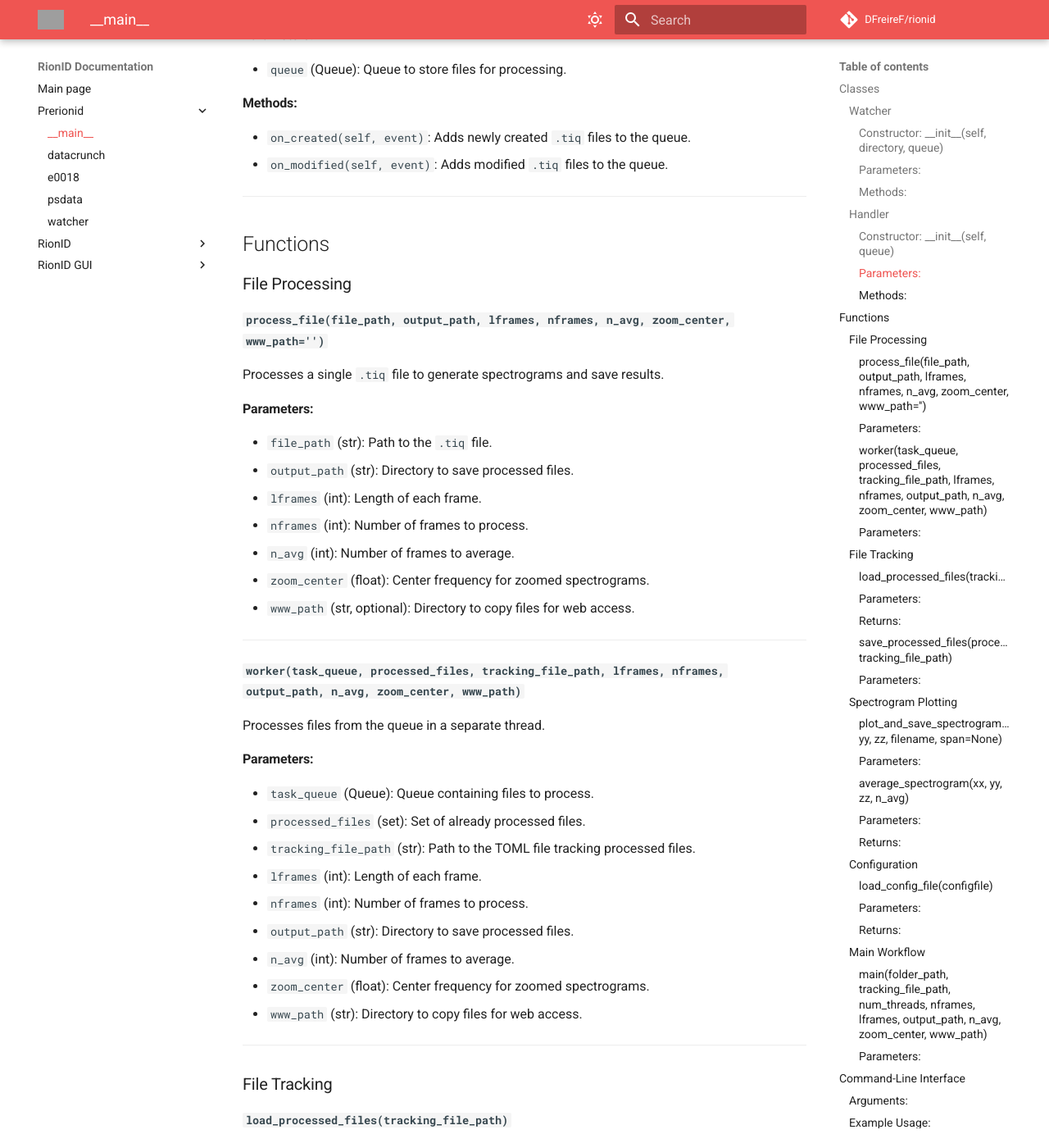
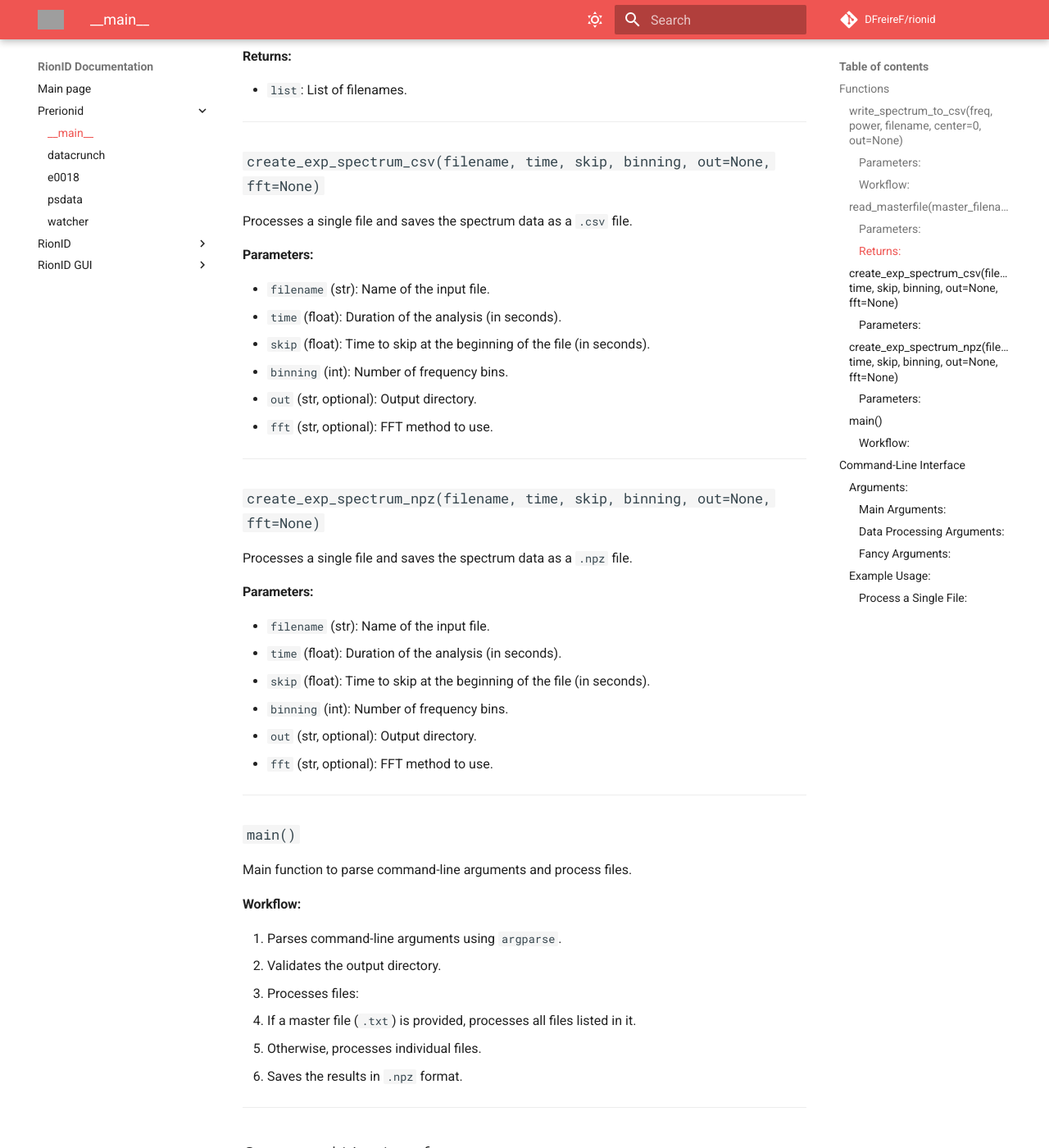
Before and after one commit to DFreireF/rionid, an MkDocs documentation site: the page built from docs/prerionid/__main__.md, in a window 1280 px wide and 1400 px high, scrolled down 952 px. Shown: the whole window at 82% size. Built offline with MkDocs 1.6.1 and Material for MkDocs 9.7.7, drawn with Linux system fonts in a browser that asks for light colours; comment, search, counter and statistics services are not loaded; some of the changed text lies outside the part shown; grey boxes are pictures that could not be loaded.

Commit message:
updating documentation Tue Mar 25 08:49:17 MDT 2025

````diff
--- a/docs/prerionid/__main__.md
+++ b/docs/prerionid/__main__.md
@@ -1,173 +1,99 @@
-# DataCrunch Module
+# PreRionID Main Module
 
-The `datacrunch.py` module provides a multithreaded system for processing `.tiq` files in a directory. It monitors the directory for new or modified files, processes them to generate spectrograms, and saves the results in various formats. The module also tracks processed files to avoid redundant processing.
+The `__main__.py` module in the `prerionid` package serves as the entry point for processing Schottky data files. It provides functionality to analyze IQ data, generate spectrums, and save results in `.csv` or `.npz` formats. The module supports batch processing of multiple files and offers various options for customization.
 
-## Classes
+## Functions
 
-### `Watcher`
-
-The `Watcher` class monitors a directory for new or modified `.tiq` files and adds them to a processing queue.
-
-#### Constructor: `__init__(self, directory, queue)`
-Initializes the `Watcher` instance.
+### `write_spectrum_to_csv(freq, power, filename, center=0, out=None)`
+Writes the frequency and power spectrum data to a `.csv` file.
 
 #### Parameters:
-- `directory` (str): Path to the directory to monitor.
-- `queue` (Queue): Queue to store files for processing.
+- `freq` (array): Frequency data.
+- `power` (array): Power data.
+- `filename` (str): Name of the input file.
+- `center` (float, optional): Center frequency (default: `0`).
+- `out` (str, optional): Output directory.
 
-#### Methods:
-- `run(self)`: Starts the directory monitoring process using `watchdog`.
+#### Workflow:
+1. Combines frequency, power, and dBm values into a single array.
+2. Saves the data to a `.csv` file with a timestamped filename.
 
 ---
 
-### `Handler`
-
-The `Handler` class extends `FileSystemEventHandler` to handle file system events.
-
-#### Constructor: `__init__(self, queue)`
-Initializes the `Handler` instance.
+### `read_masterfile(master_filename)`
+Reads a list of filenames from a master file.
 
 #### Parameters:
-- `queue` (Queue): Queue to store files for processing.
+- `master_filename` (str): Path to the master file.
 
-#### Methods:
-- `on_created(self, event)`: Adds newly created `.tiq` files to the queue.
-- `on_modified(self, event)`: Adds modified `.tiq` files to the queue.
+#### Returns:
+- `list`: List of filenames.
 
 ---
 
-## Functions
-
-### File Processing
-
-#### `process_file(file_path, output_path, lframes, nframes, n_avg, zoom_center, www_path='')`
-Processes a single `.tiq` file to generate spectrograms and save results.
+### `create_exp_spectrum_csv(filename, time, skip, binning, out=None, fft=None)`
+Processes a single file and saves the spectrum data as a `.csv` file.
 
 #### Parameters:
-- `file_path` (str): Path to the `.tiq` file.
-- `output_path` (str): Directory to save processed files.
-- `lframes` (int): Length of each frame.
-- `nframes` (int): Number of frames to process.
-- `n_avg` (int): Number of frames to average.
-- `zoom_center` (float): Center frequency for zoomed spectrograms.
-- `www_path` (str, optional): Directory to copy files for web access.
+- `filename` (str): Name of the input file.
+- `time` (float): Duration of the analysis (in seconds).
+- `skip` (float): Time to skip at the beginning of the file (in seconds).
+- `binning` (int): Number of frequency bins.
+- `out` (str, optional): Output directory.
+- `fft` (str, optional): FFT method to use.
 
 ---
 
-#### `worker(task_queue, processed_files, tracking_file_path, lframes, nframes, output_path, n_avg, zoom_center, www_path)`
-Processes files from the queue in a separate thread.
+### `create_exp_spectrum_npz(filename, time, skip, binning, out=None, fft=None)`
+Processes a single file and saves the spectrum data as a `.npz` file.
 
 #### Parameters:
-- `task_queue` (Queue): Queue containing files to process.
-- `processed_files` (set): Set of already processed files.
-- `tracking_file_path` (str): Path to the TOML file tracking processed files.
-- `lframes` (int): Length of each frame.
-- `nframes` (int): Number of frames to process.
-- `output_path` (str): Directory to save processed files.
-- `n_avg` (int): Number of frames to average.
-- `zoom_center` (float): Center frequency for zoomed spectrograms.
-- `www_path` (str): Directory to copy files for web access.
+- `filename` (str): Name of the input file.
+- `time` (float): Duration of the analysis (in seconds).
+- `skip` (float): Time to skip at the beginning of the file (in seconds).
+- `binning` (int): Number of frequency bins.
+- `out` (str, optional): Output directory.
+- `fft` (str, optional): FFT method to use.
 
 ---
 
-### File Tracking
+### `main()`
+Main function to parse command-line arguments and process files.
 
-#### `load_processed_files(tracking_file_path)`
-Loads the list of processed files from a TOML file.
-
-#### Parameters:
-- `tracking_file_path` (str): Path to the TOML file.
-
-#### Returns:
-- `set`: Set of processed files.
-
----
-
-#### `save_processed_files(processed, tracking_file_path)`
-Saves the list of processed files to a TOML file.
-
-#### Parameters:
-- `processed` (set): Set of processed files.
-- `tracking_file_path` (str): Path to the TOML file.
-
----
-
-### Spectrogram Plotting
-
-#### `plot_and_save_spectrogram(xx, yy, zz, filename, span=None)`
-Generates and saves a spectrogram plot.
-
-#### Parameters:
-- `xx` (array): Frequency data.
-- `yy` (array): Time data.
-- `zz` (array): Power data.
-- `filename` (str): Name of the output file.
-- `span` (float, optional): Frequency span for zoomed plots.
-
----
-
-#### `average_spectrogram(xx, yy, zz, n_avg)`
-Averages the spectrogram data over a specified number of frames.
-
-#### Parameters:
-- `xx` (array): Frequency data.
-- `yy` (array): Time data.
-- `zz` (array): Power data.
-- `n_avg` (int): Number of frames to average.
-
-#### Returns:
-- Averaged spectrogram data.
-
----
-
-### Configuration
-
-#### `load_config_file(configfile)`
-Loads and validates a TOML configuration file.
-
-#### Parameters:
-- `configfile` (str): Path to the TOML configuration file.
-
-#### Returns:
-- `dict`: Configuration dictionary.
-
----
-
-### Main Workflow
-
-#### `main(folder_path, tracking_file_path, num_threads, nframes, lframes, output_path, n_avg, zoom_center, www_path)`
-Main function to initialize and run the file processing workflow.
-
-#### Parameters:
-- `folder_path` (str): Directory to monitor for `.tiq` files.
-- `tracking_file_path` (str): Path to the TOML file tracking processed files.
-- `num_threads` (int): Number of threads for processing files.
-- `nframes` (int): Number of frames to process.
-- `lframes` (int): Length of each frame.
-- `output_path` (str): Directory to save processed files.
-- `n_avg` (int): Number of frames to average.
-- `zoom_center` (float): Center frequency for zoomed spectrograms.
-- `www_path` (str): Directory to copy files for web access.
+#### Workflow:
+1. Parses command-line arguments using `argparse`.
+2. Validates the output directory.
+3. Processes files:
+   - If a master file (`.txt`) is provided, processes all files listed in it.
+   - Otherwise, processes individual files.
+4. Saves the results in `.npz` format.
 
 ---
 
 ## Command-Line Interface
 
-The `datacrunch.py` module can be executed as a standalone script. It accepts the following command-line arguments:
+The `__main__.py` module can be executed as a standalone script. It accepts the following command-line arguments:
 
 ### Arguments:
-- `--folder_path` (str): Path to the folder containing `.tiq` files.
-- `--tracking_file_path` (str): Path to the TOML file tracking processed files.
-- `--output_path` (str): Directory to save processed files.
-- `--www_path` (str): Directory to copy files for web access.
-- `--num_threads` (int): Number of threads to use for processing files.
-- `--lframes` (int): Length of each frame.
-- `--nframes` (int): Number of frames to process.
-- `--n_avg` (int): Number of frames to average.
-- `--zoom_center` (float): Center frequency for zoomed spectrograms.
-- `--config` (str): Path to the TOML configuration file.
+
+#### Main Arguments:
+- `filename` (str): Name of the input file(s) or a master file containing a list of filenames.
+
+#### Data Processing Arguments:
+- `-t`, `--time` (float): Duration of the analysis (in seconds).
+- `-s`, `--skip` (float): Time to skip at the beginning of the file (in seconds).
+- `-b`, `--binning` (int): Number of frequency bins (e.g., `1024`).
+- `-ts`, `--timesize` (float): Size of the time bin (in seconds).
+- `-m`, `--method` (str): FFT method to use (`npfft`, `fftw`, `welch`, `mtm`). Default: `npfft`.
+
+#### Fancy Arguments:
+- `-o`, `--outdir` (str): Output directory. Default: current working directory.
+- `-v`, `--verbose`: Increases output verbosity.
+
+---
 
 ### Example Usage:
+
+#### Process a Single File:
 ```bash
-python [datacrunch.py](http://_vscodecontentref_/3) --config config.toml
-```
+python -m prerionid --filename data.iq --time 60 --skip 10 --binning 1024 --outdir ./output
````
